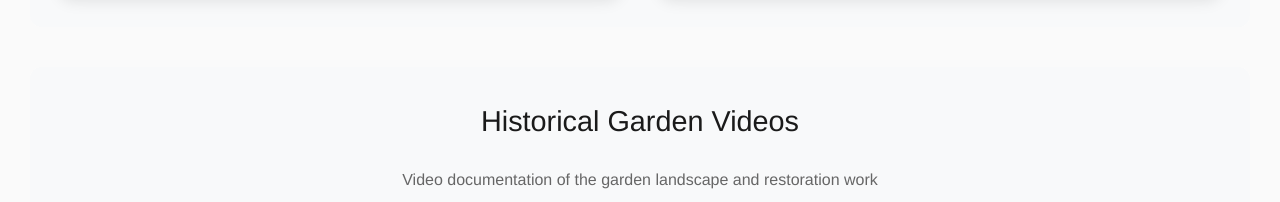
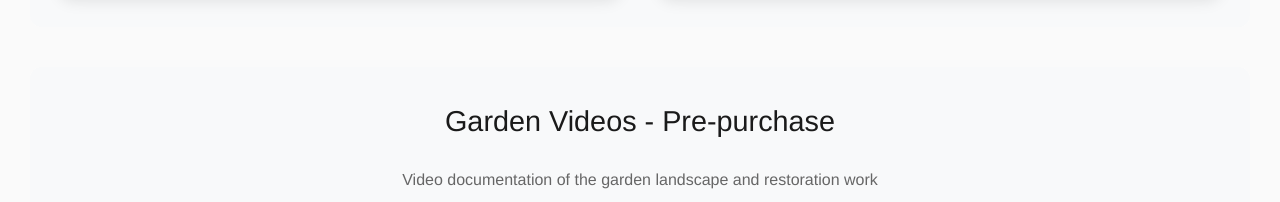
Before and after one commit to KingsleyMartin/316-east-buena-vista, a website: page garden-history.html in a window 1280 px wide. Shown: the part 4698-4900 px from the top of the page. Drawn offline with Linux system fonts and the light colour scheme.

Commit message:
Update garden history page

```diff
--- a/garden-history.html
+++ b/garden-history.html
@@ -213,7 +213,7 @@
             </div>
 
             <div class="photo-gallery">
-                <h2 class="gallery-title">Historical Garden Videos</h2>
+                <h2 class="gallery-title">Garden Videos - Pre-purchase</h2>
                 <p class="section-intro-sm">Video documentation of the garden landscape and restoration work</p>
 
                 <div class="two-column-grid">
```
